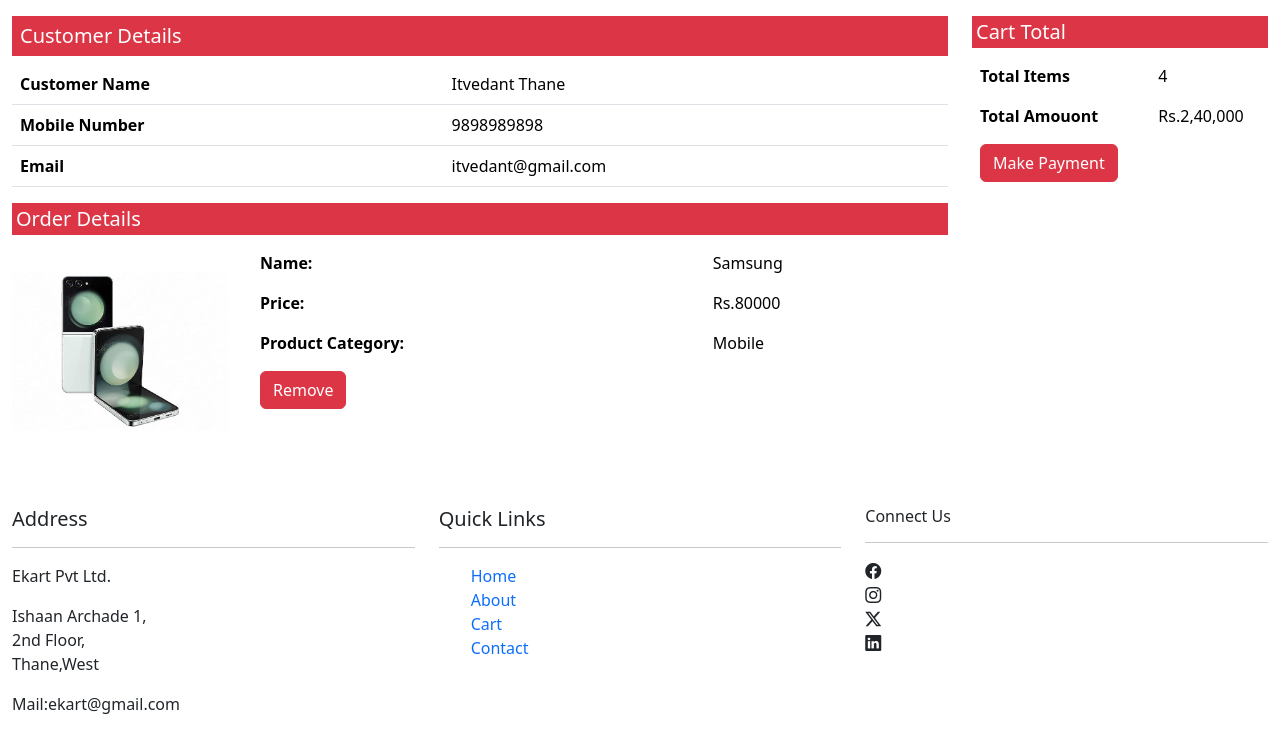
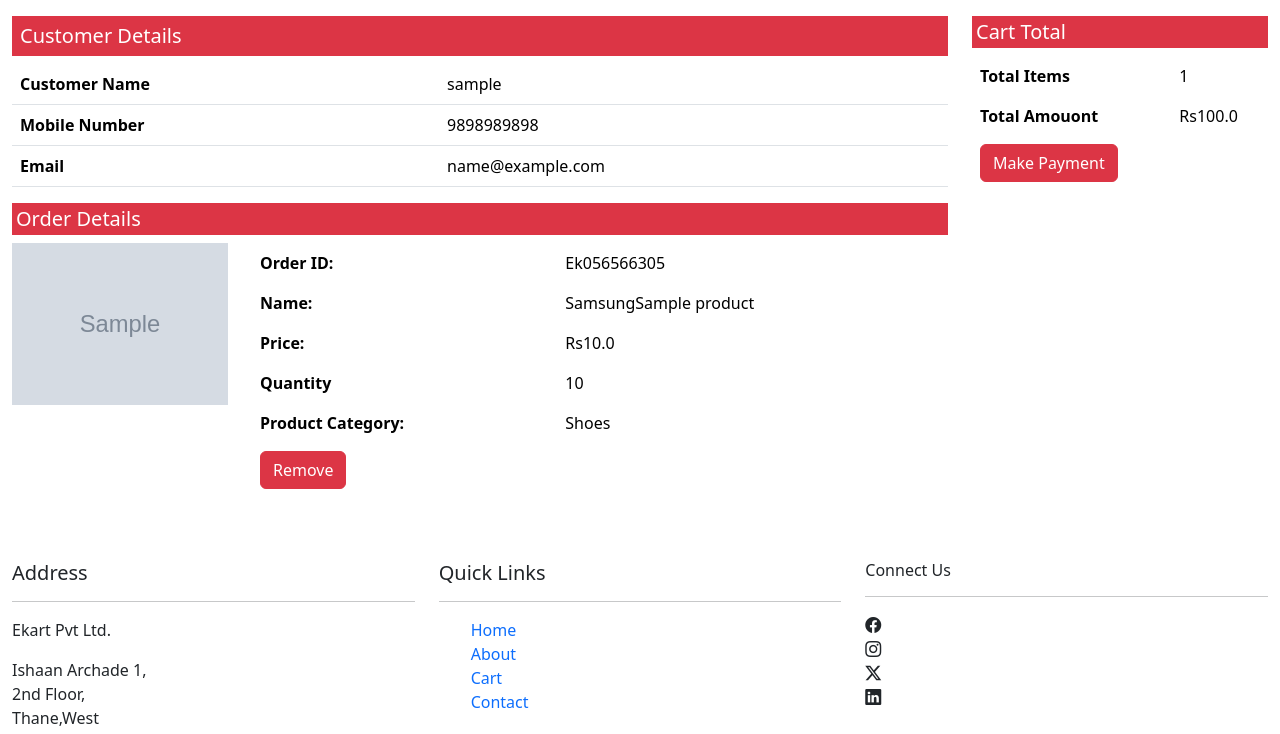
Before and after one commit to anandbhere/Ekart-class, a Django app: page /place_order in a window 1280 px wide. Shown: the part 60-794 px from the top of the page. Run offline with Django 4.2, Linux system fonts and the light colour scheme; a user stored in the database is signed in; tables that the repository leaves empty hold one stand-in row (values such as "Sample post"); grey boxes marked "Sample" are stand-in pictures; data that the repository does not hold is empty; some libraries are stand-ins or nearby versions.

Commit message:
Gmail msg and razorpay P gateway  added

```diff
--- a/store/storeapp/models.py
+++ b/store/storeapp/models.py
@@ -4,5 +4,15 @@ from productapp.models import Product
 
 # Create your models here.
 class Cart(models.Model):
+
     uid = models.ForeignKey(User,on_delete=models.CASCADE,db_column ='uid')
     pid = models.ForeignKey(Product,on_delete=models.CASCADE,db_column ='pid')
+    qty = models.IntegerField(default=1)
+
+
+class Order(models.Model):
+    order_id = models.IntegerField()
+    uid = models.ForeignKey(User,on_delete=models.CASCADE,db_column='uid')
+    pid = models.ForeignKey(Product,on_delete=models.CASCADE,db_column='pid')
+    qty = models.IntegerField(default=1)
+    is_completed = models.BooleanField(default=False)
--- a/store/storeapp/urls.py
+++ b/store/storeapp/urls.py
@@ -21,6 +21,13 @@ urlpatterns = [
     path('sort',views.sort),
     path('search',views.search),
     path('cart/<prod_id>',views.addTo_cart),
+    path('removecart/<remove_id>',views.removecart),
+    path('changeqty/<cid>',views.changeqty),
+    path('makepayment',views.makepayment),
+    path('sendmail',views.sendmail),
+    path('removecart/<remove_id>',views.removecart),
+    path('cancelOrder/<rid>',views.cancelOrder),
+
 
 ]
 
--- a/store/storeapp/views.py
+++ b/store/storeapp/views.py
@@ -1,7 +1,10 @@
 from django.shortcuts import render,redirect,HttpResponse
 from productapp.models import Product
 from django.db.models import Q
-from storeapp.models import Cart
+from storeapp.models import Cart,Order
+import razorpay
+from django.core.mail import send_mail
+
 # Create your views here.
 '''
 views provise response to client by using:
@@ -46,7 +49,7 @@ def home(request):
 
 def product_details(request,pid):
     #fetch p details with id
-    p= Product.objects.get(id=pid)
+    p = Product.objects.get(id=pid)
     print(p)
 
     context ={}
@@ -54,22 +57,28 @@ def product_details(request,pid):
 
     return render(request,'storeapp/product_details.html',context)
 
-def place_order(request):
-    if request.user.is_authenticated:
-        return render(request,'storeapp/place_order.html')
-    else:
-        return redirect('accountapp/login')
 
-
-    return render(request,'storeapp/place_order.html')
 
 def about(request):
     return render(request,'storeapp/about.html')
 
 def cart(request):
-    print("Is Logged in",request.user.is_authenticated)
+    #print("Is Logged in",request.user.is_authenticated)
     if request.user.is_authenticated:
-        return render(request,'storeapp/cart.html')
+        context = {}
+        #Fetch all cart product of logged   in user
+        # Select * from storeapp_cart where uid = 4
+        c = Cart.objects.filter(uid = request.user.id)
+        #print(c)
+        total = 0
+        for x in c:
+            total = total+(x.pid.price*x.qty)
+
+        nos = len(c)
+        context['n']= nos
+        context['amt'] = total
+        context['products'] = c
+        return render(request,'storeapp/cart.html',context)
     else:
         return redirect('accountapp/login')
 
@@ -152,11 +161,169 @@ def search(request):
 
 def addTo_cart(request,prod_id):
     if request.user.is_authenticated:
-        print(prod_id)
+        context = {}
         user_id = request.user
         product_obj = Product.objects.get(id = prod_id)
-        c = Cart.objects.create(uid = user_id,pid = product_obj)
-        c.save()
-        return HttpResponse("Product added successfullly")
+        q1 = Q(uid = user_id)
+        q2 = Q(pid = prod_id)
+        check = Cart.objects.filter(q1 & q2)
+        print(check)
+        context['product'] = product_obj
+
+        if len(check):
+            context['msg1'] = "Product already exist in the cart"
+            return render(request,"storeapp/product_details.html",context)
+
+        else:
+            c= Cart.objects.create(uid = request.user ,pid =product_obj)
+            c.save()
+            context['msg2'] = "Product successfully added in cart"
+            return render(request,"storeapp/product_details.html",context)
+
+        # c = Cart.objects.create(uid = user_id,pid = product_obj)
+        # c.save()
+
     else:
         return redirect('/accountapp/login')
+
+#get quantity change  in the cart item
+def changeqty(request,cid):
+    qparam = request.GET['q']
+    print(cid)
+    print(qparam)
+    c = Cart.objects.filter(id = cid)
+    print(c)
+    print(c[0])
+    x= c[0].qty
+
+    #increase/decre
+    if qparam == "plus":
+        x= x+1
+    else:
+        if x>1:
+            x=x-1
+
+    #update
+    c.update(qty=x)
+    return redirect('/cart')
+
+
+
+
+def removecart(request,remove_id):
+    c=Cart.objects.get(id=remove_id)
+   # print(r)
+    c.delete()
+    return redirect('/cart')
+
+
+## Order management
+import random
+def generate_orderId():
+    n=random.randrange(1000,9999)
+    order_id = n
+    o = Order.objects.filter(order_id = order_id)
+    if len(o) == 0:
+        return order_id
+    else:
+        generate_orderId()
+
+
+
+def place_order(request):
+    context = {}
+    if request.user.is_authenticated:
+
+        oid = generate_orderId()
+        print(oid)
+        c = Cart.objects.filter(uid = request.user.id)
+        for x in c:  #[cart : cart object(1)> , cart object (2)]
+            o = Order.objects.create(order_id = oid, uid = x.uid, pid = x.pid ,qty = x.qty )
+            o.save()
+            x.delete()
+
+
+        q1 = Q(uid = request.user.id)
+        q2 = Q(is_completed = False)
+        o = Order.objects.filter(q1 & q2)
+
+        nos = len(o)
+        total = 0
+        for x in o:
+            total = total + (x.pid.price*x.qty)
+
+
+        context['orders'] = o
+        context['n'] = nos
+        context['amt'] = total
+
+
+
+        return render(request,'storeapp/place_order.html',context)
+
+    else:
+        return redirect('accountapp/login')
+
+
+
+def cancelOrder(request,rid):
+    o = Order.objects.filter(id = rid)
+    o.delete()
+
+    oRem = Order.objects.filter(uid = request.user.id)
+    context = { 'orders':oRem}
+    #return render(request,'storeapp/place_order.html',context)
+    return redirect('/cart')
+
+
+#remove orde
+
+#makepayment
+def makepayment(request):
+    context = {}
+    client = razorpay.Client(auth=("rzp_test_sTaD6TcNmJOUde", "sr7TEqG3Y8C2h7im2GWybzPG"))
+    q1 = Q(uid = request.user.id)
+    q2 = Q(is_completed = False)
+    o = Order.objects.filter(q1 & q2)
+    print(o)
+    total = 0
+    for x in o:
+        total = total +(x.pid.price*x.qty)
+
+    famt = total*100
+    data = {"amount": famt, "currency": "INR", "receipt": str(o[0].order_id) }
+    print(data)
+    payment = client.order.create(data=data)
+    print(payment)
+    context['payment']=payment
+
+    return render(request,'storeapp/pay.html',context)
+
+# to send email in django
+#
+def sendmail(request):
+    order_id = request.GET['oid']
+    pay_id = request.GET['rpayid']
+    # roid = request.GET['roid']
+
+    #update order table  is_completed to 1
+    o = Order.objects.filter(order_id = order_id)
+    o.update(is_completed = True)
+
+    subject = "Ekart Order has been placed successfully"
+    msg = "Your Order details are:  Order_id:"+order_id +"  "+"Payment ID:"+pay_id
+
+
+    send_mail(
+    subject,
+    msg,
+    "anandbhere46@gmail.com",
+    ["harshvishe1418@gmail.com"],
+    # [request.user.email],
+    fail_silently=False,
+    )
+
+    return HttpResponse("send mail ,Successfully paid payment add updated cart by setting is_completed to 1")
+
+
+#hxop ltcq hywk xjex
--- a/store/template/footer.html
+++ b/store/template/footer.html
@@ -39,8 +39,8 @@
 </div>
 
 </div>
-
-<script src="{% static 'assets/js/popper.min.js' %}"></script>
+<!--
+<script src="{% static 'assets/js/popper.min.js' %}"></script> -->
 <script src="{% static 'assets/js/bootstrap.min.js' %}"></script>
 </body>
 </html>
--- a/store/template/storeapp/place_order.html
+++ b/store/template/storeapp/place_order.html
@@ -10,7 +10,7 @@
         <table class="table">
             <tr>
                 <th>Customer Name</th>
-                <td>Itvedant Thane</td>
+                <td>{{user.username}}</td>
             </tr>
             <tr>
                 <th>Mobile Number</th>
@@ -18,42 +18,58 @@
             </tr>
             <tr>
                 <th>Email</th>
-                <td>itvedant@gmail.com</td>
+                <td>{{user.email}}</td>
             </tr>
         </table>
 
     <h5 class="bg-danger text-white p-1">Order Details</h5>
+    {%for x in orders%}
     <div class="row">
         <div class="col-md-3">
-            <img src="{% static 'assets/image/Samsung.jpg' %}" width="100%" alt="">
+            <img src="{{x.pid.pimage.url}}" width="100%" alt="">
         </div>
 
         <div class="col-md-9">
             <table class="table table-borderless">
+                <tr>
+                    <th>Order ID:</th>
+                    <td>Ek05656{{x.order_id}}</td>
+                </tr>
             <tr>
                 <th>Name:</th>
-                <td>Samsung</td>
+                <td>Samsung{{x.pid.name}}</td>
             </tr>
 
             <tr>
                 <th>Price:</th>
-                <td>Rs.80000</td>
+                <td>Rs{{x.pid.price}}</td>
+            </tr>
+            <tr>
+                <th>Quantity</th>
+                <td>{{x.qty}}</td>
             </tr>
 
             <tr>
                 <th>Product Category:</th>
+                {% if x.pid.cat == 0 %}
                 <td>Mobile</td>
+                {% elif x.pid.cat == 1 %}
+                <td>Shoes</td>
+                {% else %}
+                <td>Cloths</td>
+                {% endif %}
             </tr>
 
             </tr>
 
             <tr>
-                <td><button class="btn btn-danger">Remove</button></td>
+                <td><a href="/cancelOrder/{{x.id}}"><button class="btn btn-danger">Remove</button></a></td>
             </tr>
 
             </table>
         </div>
     </div>
+    {% endfor %}
     </div>
 
     <div class="col-md-3">
@@ -61,14 +77,14 @@
         <table class="table table-borderless">
             <tr>
                 <th>Total Items</th>
-                <td>4</td>
+                <td>{{n}}</td>
             </tr>
             <tr>
                 <th>Total Amouont</th>
-                <td>Rs.2,40,000</td>
+                <td>Rs{{amt}}</td>
             </tr>
             <tr>
-                <td><button class="btn btn-danger">Make Payment</button></td>
+                <td><a href="makepayment"><button class="btn btn-danger">Make Payment</button></a></td>
             </tr>
         </table>
     </div>
```
Also changed, not shown: store/store/settings.py (+12 -0 lines), store/template/storeapp/cart.html (+27 -12 lines), store/template/storeapp/pay.html (added, +65 -0 lines), store/template/storeapp/product_details.html (+16 -1 lines), store/storeapp/migrations/0003_cart_qty.py (added), store/storeapp/migrations/0004_cart_order_id.py (added), store/storeapp/migrations/0005_remove_cart_order_id_order.py (added), store/storeapp/migrations/0006_alter_order_order_id.py (added), store/storeapp/migrations/0007_order_is_completed.py (added).
